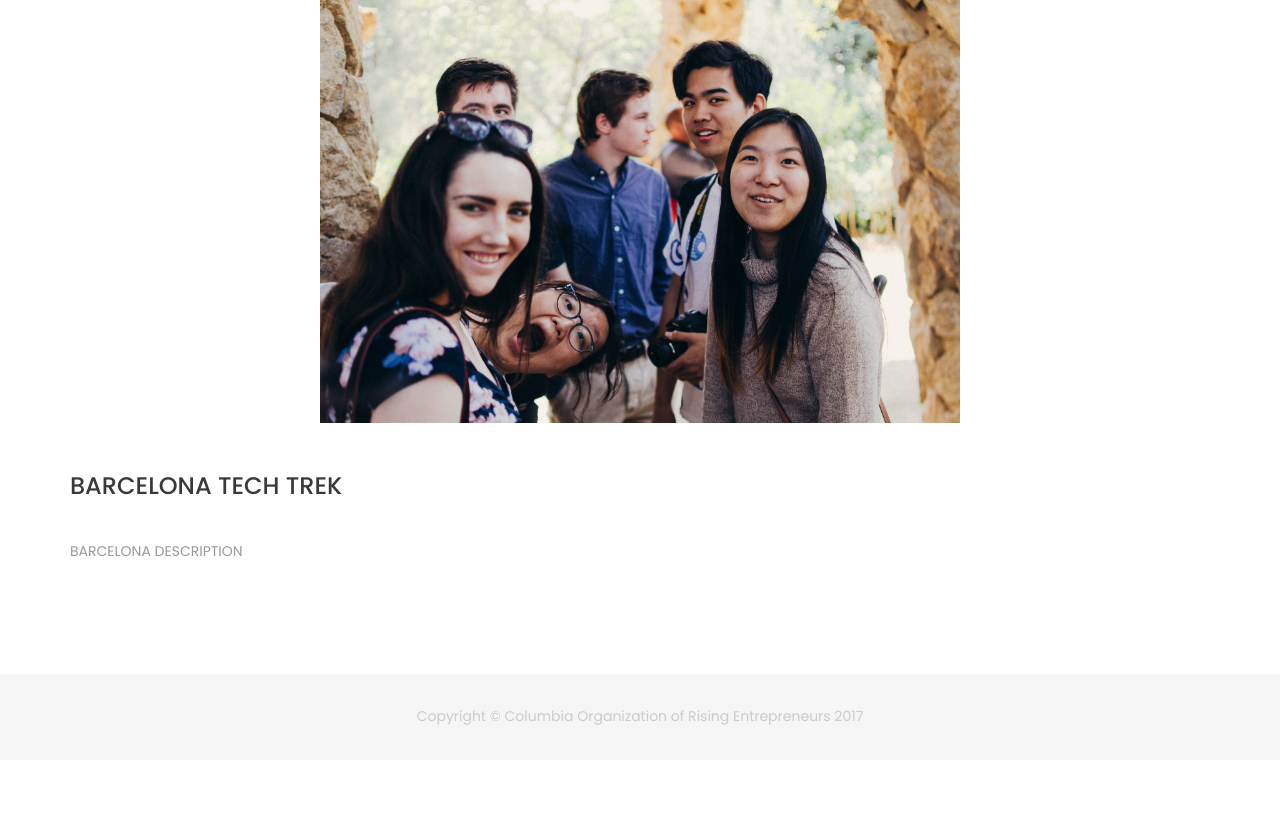
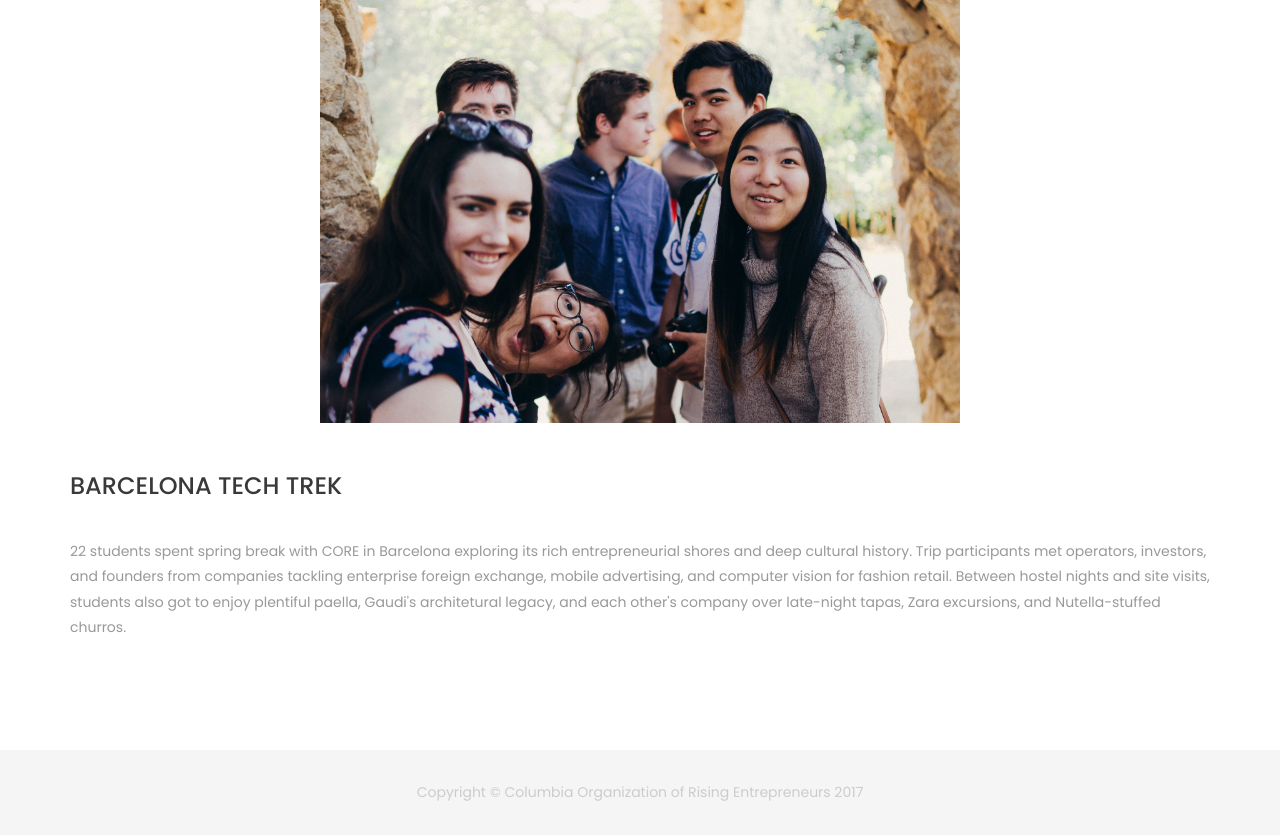
Before and after one commit to coreatcu/annual-report-2017, a Flask app: page /event/barcelona in a window 1280 px wide. Shown: the part 101-936 px from the top of the page. Before the commit the page ends 826 px from the top, so only its background shows below. Run offline with Flask 2, Linux system fonts and the light colour scheme; some libraries are stand-ins or nearby versions.

Commit message:
content update

```diff
--- a/data/events.json
+++ b/data/events.json
@@ -2,7 +2,7 @@
     "barcelona": {
         "name": "Barcelona Tech Trek",
         "image": "barcelona.jpg",
-        "description": "BARCELONA DESCRIPTION"
+        "description": "22 students spent spring break with CORE in Barcelona exploring its rich entrepreneurial shores and deep cultural history. Trip participants met operators, investors, and founders from companies tackling enterprise foreign exchange, mobile advertising, and computer vision for fashion retail. Between hostel nights and site visits, students also got to enjoy plentiful paella, Gaudi's architetural legacy, and each other's company over late-night tapas, Zara excursions, and Nutella-stuffed churros."
     },
     "almaworks": {
         "name": "Almaworks",
@@ -25,7 +25,7 @@
     "panel": {
         "name": "Panels",
         "image": "panels.jpg",
-        "description": "PANELS DESCRIPTION"
+        "description": "CORE broadened its horizons by hosting panels about a wide range of topics. Exports on topics ranging from fake news to urban agriculture talked at length about the problems they were solving, the potential impacts of their ideas, and, of course, the role entrepreneurship has within these diverse industries. Founders talked about their unique paths into creating often unconventional businesses and gave inspiring stories demonstrating their tenacity, creativity, and leadership. Altogether, these panels show that entrepreneurship manifests itself in many industries, and that their are opportunities for any driven student to create an impact."
     },
     "startup-columbia": {
         "name": "Startup Columbia",
@@ -36,12 +36,12 @@
     "impulse": {
         "name": "Best of Impulse",
         "image": "impulse.jpg",
-        "description": "BEST OF IMPULSE DESCRIPTION"
+        "description": "CORE Impulse published many articles delving into entrepreneurship both on campus and within the broader NYC ecosystem this semester, but a few of them truly captured readers' attentions. Diego Anell's <a href=\"https://impulse.coreatcu.com/a-cup-of-joe-with-jonathan-rubinstein-the-founder-of-joe-coffee-ebf8e77594de\">interview of Joe Coffee founder Jonathan Rubensten</a> explored the creation story behind everyone's favorite coffee shop on campus. Ariana Mao's <a href=\"https://impulse.coreatcu.com/ilf-and-soo-kyung-koo-advocating-for-asian-pacific-american-businesses-d065b3b2edb1\">conversation with the International Leadership Foundation's executive director Soo Kyung Koo</a> provided insight into startups founded by Asian Pacific Americans. Lastly, Jake Gutwein <a href=\"https://impulse.coreatcu.com/eric-ong-believes-in-the-midwest-heres-his-story-63b5dcf0b0d7\"> talked with Lightbank associate Eric Ong</a> about his path into entrepreneurship from the Midwest as well as the region's emerging startup scene. These articles are just the beginning of the many interesting topics tackled by Impulse writers this year."
     },
     "boston": {
         "name": "Boston Tech Trek",
         "image": "boston.jpg",
-        "description": "BOSTON DESCRIPTION"
+        "description": "In the spring, CORE members took a trip to Boston to explore the entrepreneurial scene in one of the cities that launched America's entrepreneurial spirit. Visits to exciting companies like <a href=\"https://www.quantopian.com/\">Quantopian</a> and <a href=\"http://generalcatalyst.com/\">General Catalyst</a> were coupled with visits to historic landmarks. Additionally, CORE met with members of <a href=\"https://twitter.com/harvardventures\">Harvard Ventures</a> and <a href=\"https://www.northeastern.edu/idea/\">Northeastern's IDEA lab</a> to share ideas about how to best foster entrepreneurship on campuses."
     },
     "berlin": {
         "name": "Berlin Tech Trek",
--- a/templates/event.html
+++ b/templates/event.html
@@ -42,10 +42,10 @@
   </div>
 
   <div class="col-md-12">
-    <p>{{ event_data['description'] }}</p>
+    <p>{{ event_data['description']|safe }}</p>
 
     {% if 'impulse' in event_data.keys() %}
-      <p>Read more about it in our <a href=\"{{ event_data['impulse'] }}\">Impulse coverage</a>.
+      <p>Read more about it in our <a href="{{ event_data['impulse'] }}">Impulse coverage</a>.
     {% endif %}
 
   </div>
--- a/templates/index.html
+++ b/templates/index.html
@@ -348,7 +348,7 @@
       <div class="row">
         <div class="col-md-3 col-sm-6">
           <a href="https://www8.gsb.columbia.edu/entrepreneurship/">
-            <img src="https://pbs.twimg.com/profile_images/95335309/twitter-lang2.jpg" class="img-responsive img-centered" width="140" alt="">
+            <img src="https://pbs.twimg.com/profile_images/868162048408080384/a3UsGWVq_400x400.jpg" class="img-responsive img-centered" width="140" alt="">
           </a>
         </div>
         <div class="col-md-3 col-sm-6">
```
Also changed, not shown: static/img/home_img_panel/socratic.jpg, static/img/page_image/impulse.jpg (added), static/img/page_image/socratic.jpg (added), static/img/page_image/startup-columbia.jpg (added), 1 other file.
